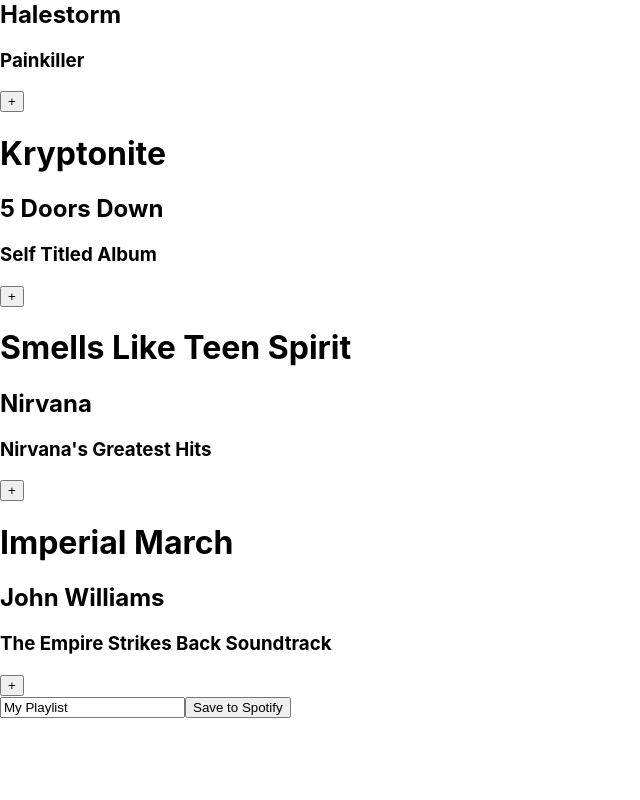
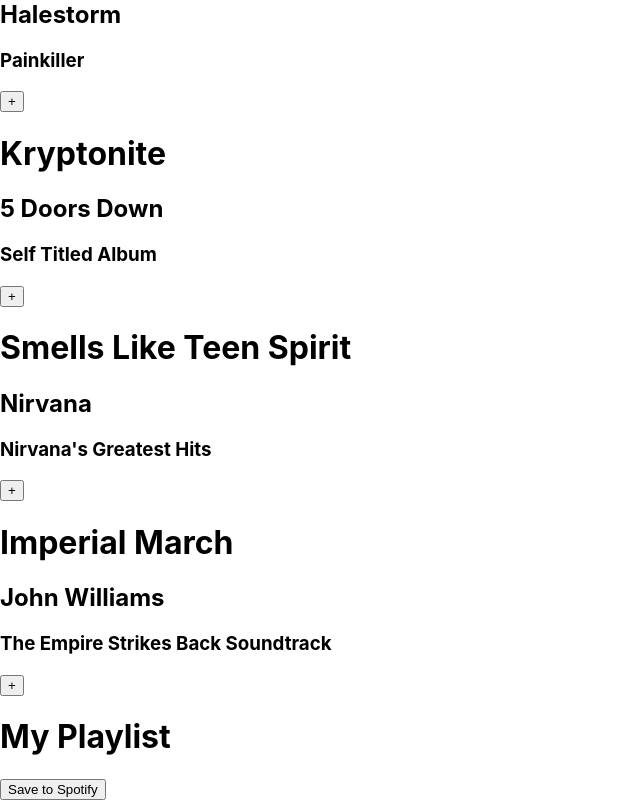
Before and after one commit to mpuchyr/jamming, a React (Create React App) app: page / in a window 1280 px wide. Shown: the part 225-1025 px from the top of the page, without its empty margins (0-640 px from the left). Before the commit the page ends 943 px from the top, so only its background shows below. Built offline with nearby package versions, Linux system fonts and the light colour scheme.

Commit message:
Add functionality to edit playlist name by clicking on it in src/components/Playlist.js

```diff
--- a/src/components/Playlist.js
+++ b/src/components/Playlist.js
@@ -1,10 +1,19 @@
-import React from 'react';
+import React, { useState } from 'react';
 import Track from './Track';
 
 function Playlist({tracks, handleRemoveFromUserPlayList, playListTitle, setPlayListTitle}) {
+    const [editingTitle, setEditingTitle] = useState(false);
+
+    function handleKeyDown(e) {
+        if (e.key === 'Enter') {
+            setEditingTitle(false);
+        }
+    }
+
     return (
         <div className='play-list'>
-            <input value={playListTitle} type='text' onChange={(e) => setPlayListTitle(e.target.value)}/>
+            {!editingTitle && <h1 onClick={() => setEditingTitle(true)}>{playListTitle}</h1>}
+            {editingTitle && <input value={playListTitle} type='text' onChange={(e) => setPlayListTitle(e.target.value)} onKeyDown={(e) => handleKeyDown(e)}/>}
             {tracks.map((track) => <Track track={track}><button onClick={() => handleRemoveFromUserPlayList(track.id)}>-</button></Track>)}
             <button>Save to Spotify</button>
         </div>
```
